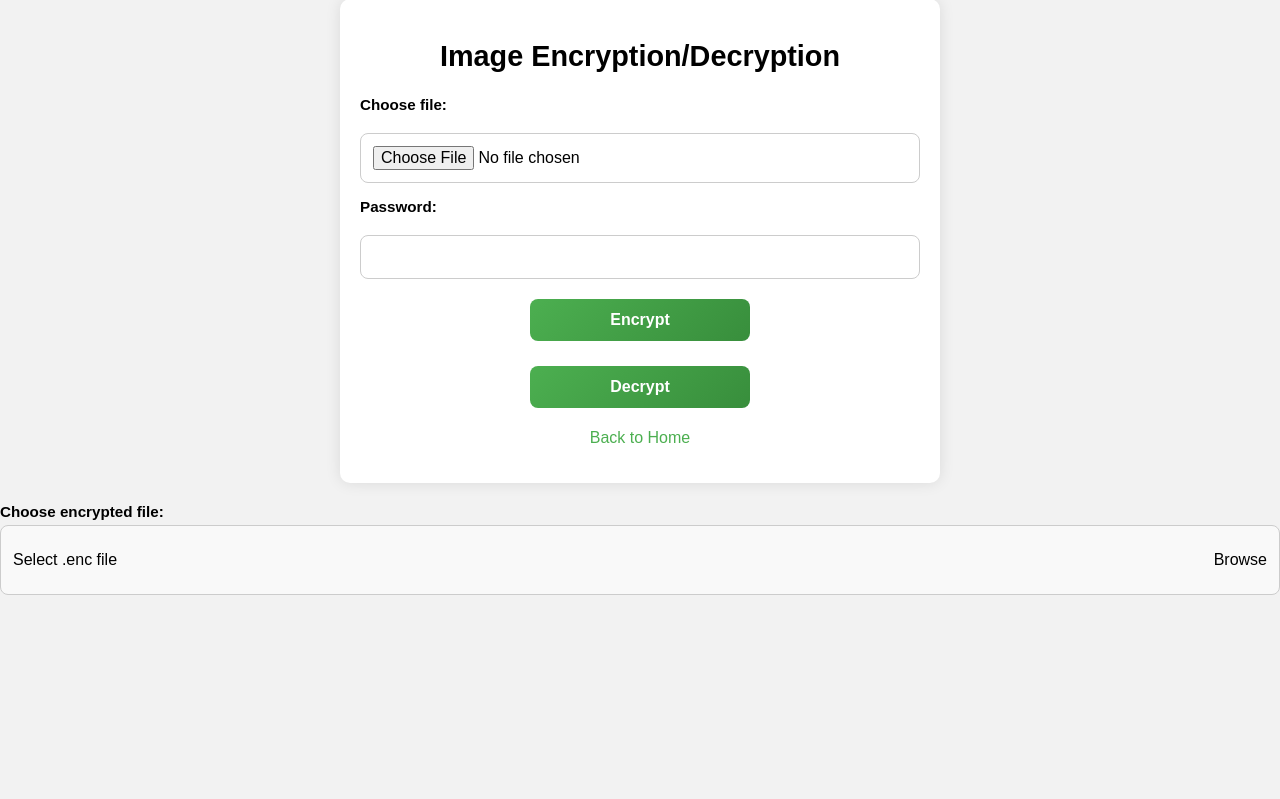
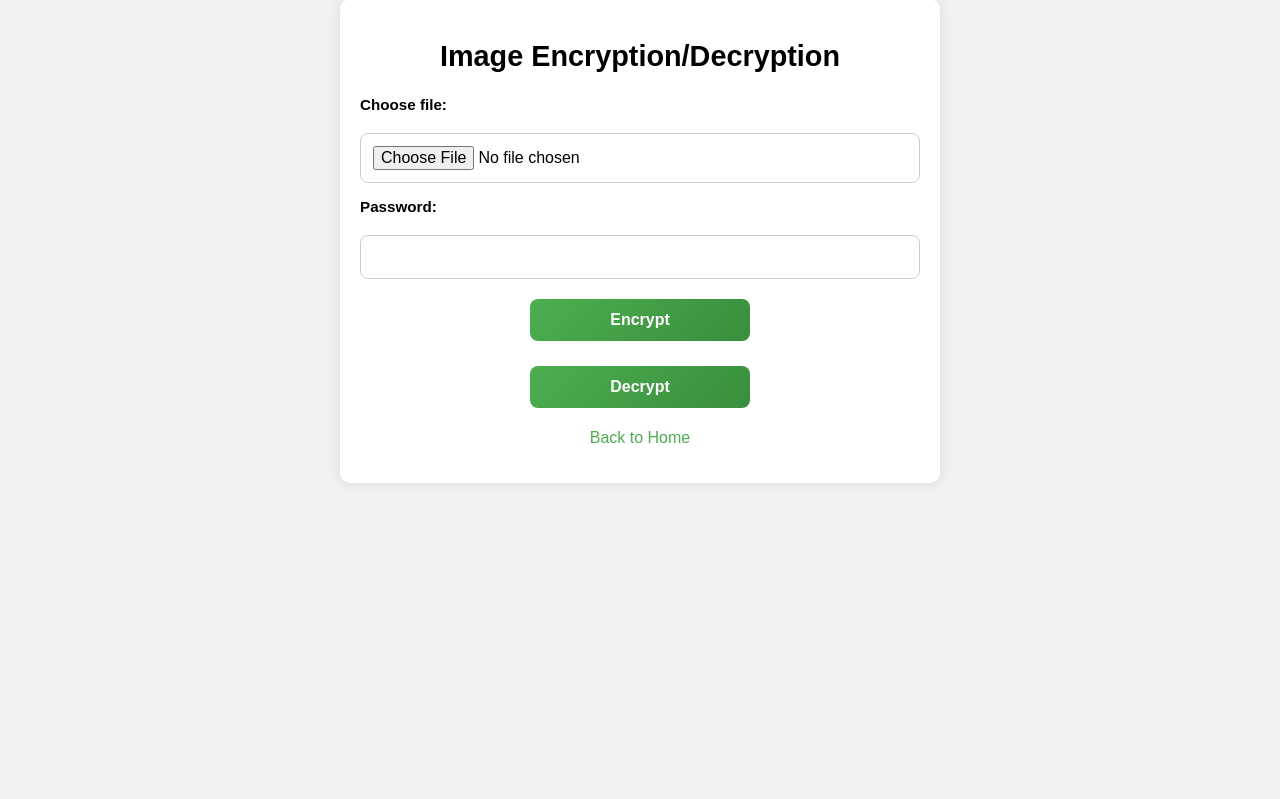
Before and after one commit to lokodayte/firstiacs, a Flask app: page /image in a window 1280 px wide. Shown: the part 21-820 px from the top of the page. Run offline with Flask 3, Linux system fonts and the light colour scheme.

Commit message:
Update image.html

```diff
--- a/templates/image.html
+++ b/templates/image.html
@@ -24,7 +24,7 @@
 
         <form method="POST" enctype="multipart/form-data" id="imageForm">
             <label for="file">Choose file:</label>
-            <input type="file" id="file" name="file" accept=".enc,application/octet-stream,.jpg,.jpeg,.png,.heic">
+            <input type="file" id="file" name="file" accept=".enc,.jpg,.jpeg,.png,.heic">
 
             <label for="password">Password:</label>
             <input type="password" id="password" name="password" value="{{ password_value }}" required>
@@ -35,31 +35,6 @@
 
         <p><a href="{{ url_for('index') }}">Back to Home</a></p>
     </div>
-    <div class="file-input-container">
-    <label for="file">Choose encrypted file:</label>
-    <div class="file-input-wrapper">
-        <input type="file" id="file" name="file"
-               accept=".enc,application/octet-stream"
-               class="hidden-file-input">
-        <span class="file-input-custom">
-            <span class="file-input-text">Select .enc file</span>
-            <span class="file-input-button">Browse</span>
-        </span>
-    </div>
-    <div id="fileNameDisplay" class="file-name-display"></div>
-</div>
-
-<!-- iOS specific instructions -->
-<div class="ios-instructions">
-    <h3>Can't find your .enc file?</h3>
-    <ol>
-        <li>Tap "Browse" button</li>
-        <li>At the top, tap "Browse"</li>
-        <li>Select "On My iPhone"</li>
-        <li>Navigate to where you saved the file</li>
-        <li>If needed, enable "All Files" view</li>
-    </ol>
-</div>
 
     <script>
         // Preserve the selected file if there's an error
@@ -80,29 +55,6 @@
                 fileInput.parentNode.insertBefore(fileDisplay, fileInput.nextSibling);
             {% endif %}
         });
-        document.addEventListener('DOMContentLoaded', function() {
-    // Show iOS instructions only on iOS devices
-    if (/iPad|iPhone|iPod/.test(navigator.userAgent)) {
-        document.querySelector('.ios-instructions').style.display = 'block';
-
-        // Enhance file input for iOS
-        const fileInput = document.getElementById('file');
-        fileInput.setAttribute('webkitdirectory', '');
-        fileInput.setAttribute('directory', '');
-    }
-
-    // File selection handler
-    document.getElementById('file').addEventListener('change', function(e) {
-        const display = document.getElementById('fileNameDisplay');
-        if (this.files.length > 0) {
-            display.textContent = 'Selected: ' + this.files[0].name;
-            display.classList.add('has-file');
-        } else {
-            display.textContent = '';
-            display.classList.remove('has-file');
-        }
-    });
-});
     </script>
 </body>
 </html>
```
